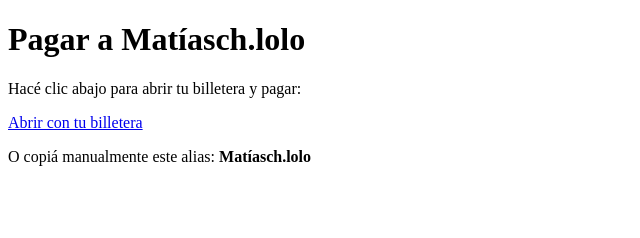
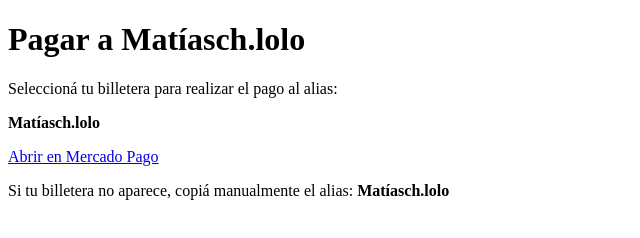
Before and after one commit to SyJ-2023/Lolo2, a plain HTML site: page index.html in a window 1280 px wide. Shown: the whole page, without its empty margins (0-640 px from the left). Drawn offline with Linux system fonts and the light colour scheme.

Commit message:
Update index.html

```diff
--- a/index.html
+++ b/index.html
@@ -3,14 +3,15 @@
 <head>
   <meta charset="UTF-8">
   <meta name="viewport" content="width=device-width, initial-scale=1.0">
-  <title>Pagar con Alias</title>
+  <title>Pagar a Matíasch.lolo</title>
 </head>
 <body>
   <h1>Pagar a Matíasch.lolo</h1>
-  <p>Hacé clic abajo para abrir tu billetera y pagar:</p>
-  <a href="intent://send?alias=Matíasch.lolo#Intent;scheme=transferencias;package=;end">
-    Abrir con tu billetera
+  <p>Seleccioná tu billetera para realizar el pago al alias:</p>
+  <p><strong>Matíasch.lolo</strong></p>
+  <a href="https://link.mercadopago.com.ar/pay?alias=Matíasch.lolo">
+    Abrir en Mercado Pago
   </a>
-  <p>O copiá manualmente este alias: <strong>Matíasch.lolo</strong></p>
+  <p>Si tu billetera no aparece, copiá manualmente el alias: <strong>Matíasch.lolo</strong></p>
 </body>
 </html>
```
